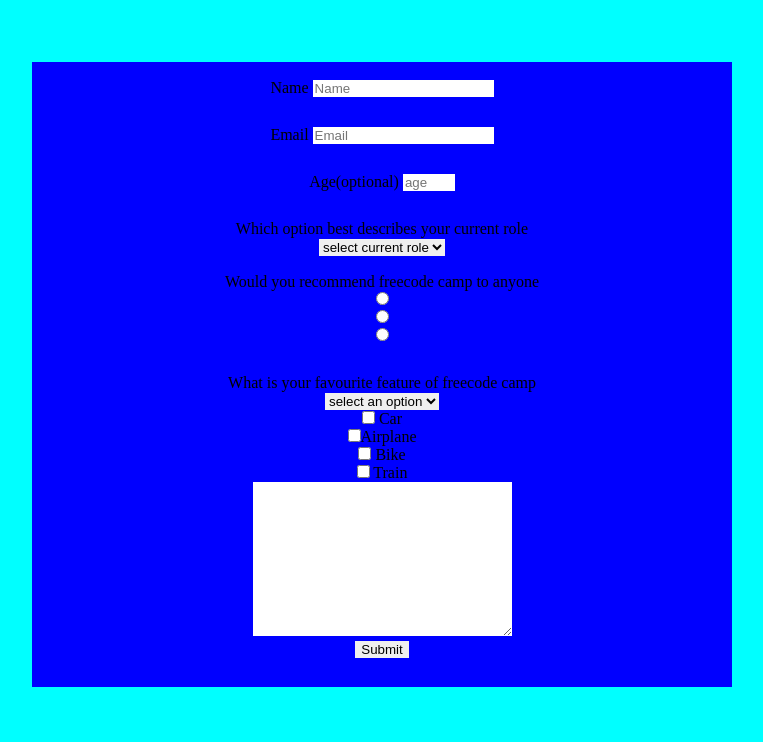
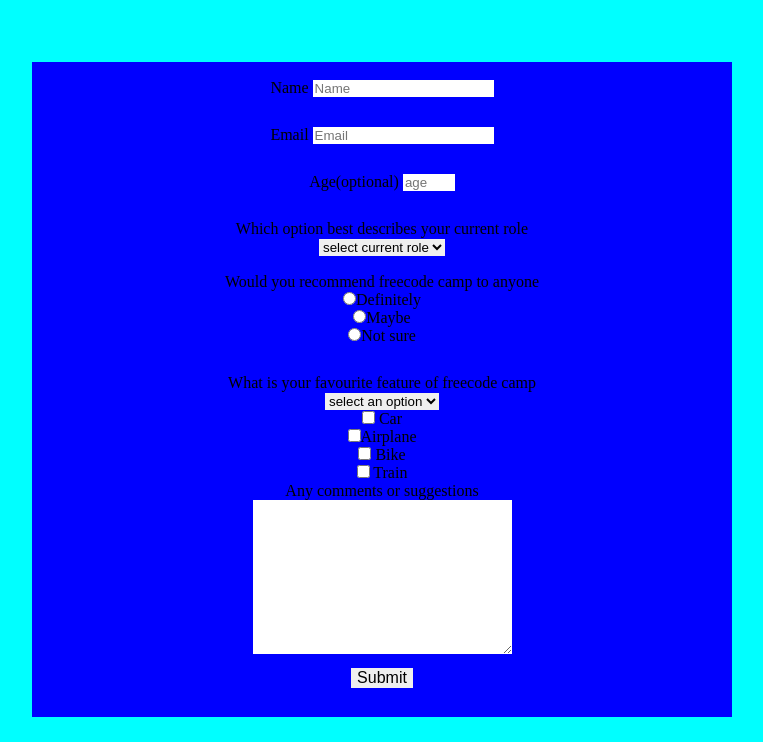
Before and after one commit to SaboorSohaib/Abdul-Laura-Project, a plain HTML site: page index.html in a window 1280 px wide. Shown: the part 58-800 px from the top of the page, without its empty margins (258-1021 px from the left). Drawn offline with Linux system fonts and the light colour scheme.

Commit message:
second commit

```diff
--- a/CSS.css
+++ b/CSS.css
@@ -1,37 +1,46 @@
-*{
+* {
     margin: 0;
     border: 0;
 }
-body{
+
+body {
     background-color: aqua;
+}
 
-}
-.container{
+.container {
     background-color: blue;
     position: absolute;
     top: 40%;
     left: 50%;
-    transform: translate(-50% , -50%);
+    transform: translate(-50%, -50%);
     height: 400px;
     width: 700px;
     text-align: center;
 }
-#title{
+
+#title {
     text-align: center;
 }
-p{
+
+p {
     text-align: center;
+}
 
-}
-.formation{
+.formation {
     text-align: center;
-    background-color:blue ;
-
+    background-color: blue;
     width: 100%;
 }
-.form-register{
 
-
+.form-register {
     margin: 5px;
     padding: 12px;
 }
+
+#submit {
+    outline: none;
+    text-align: center;
+    font-size: medium;
+    margin-top: 10px;
+    cursor: pointer;
+}
--- a/index.html
+++ b/index.html
@@ -45,9 +45,9 @@
 
                 <div class="form-register">
                     <label class="form-group-label" for="age">Would you recommend freecode camp to anyone</label><br>
-                    <input type="radio" name="name"><br>
-                    <input type="radio" name="name"><br>
-                    <input type="radio" name="name"><br>
+                    <input type="radio" name="name">Definitely<br>
+                    <input type="radio" name="name">Maybe<br>
+                    <input type="radio" name="name">Not sure<br>
                 </div>
 
                 <div class="form-register">
@@ -67,8 +67,8 @@
                         <input type="checkbox" value="train"> Train<br>
                     </div>
                     <div>
-                        <textarea name=""  cols="30" rows="10" placeholder="Enter Your Comment here..">
-
+                        <p>Any comments or suggestions</p>
+                        <textarea name="" class="message" cols="30" rows="10" placeholder="Enter Your Comment here..">
                         </textarea>
                     </div>
                     <button id="submit">Submit</button>
```
